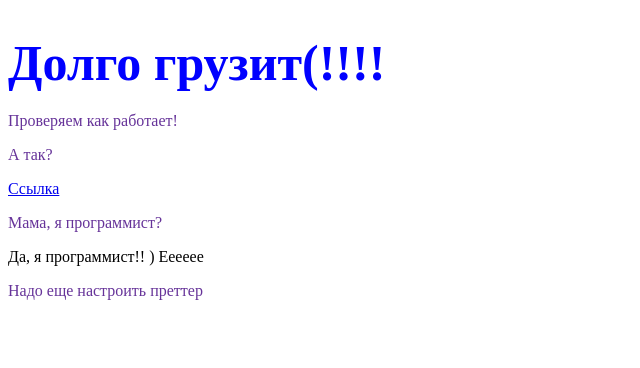
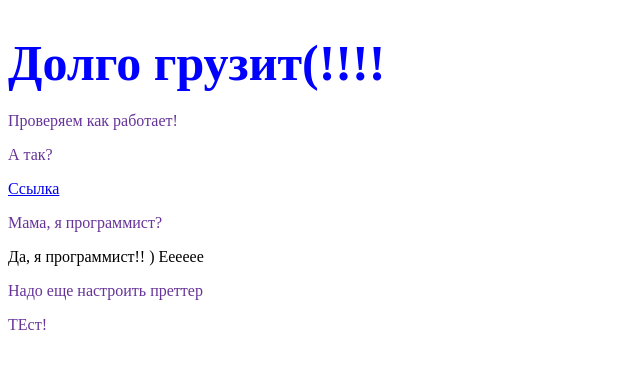
Before and after one commit to Rodzy28/first-project, a plain HTML site: page index.html in a window 1280 px wide. Shown: the full height of the page, 0-640 px from the left. Drawn offline with Linux system fonts and the light colour scheme.

Commit message:
Тест коммита ВебШторм

```diff
--- a/index.html
+++ b/index.html
@@ -15,5 +15,6 @@
 Да, я программист!! )
 Ееееее
 <p>Надо еще настроить преттер</p>
+<p>ТЕст!</p>
 </body>
 </html>
```
Also changed, not shown: 1 other file.
